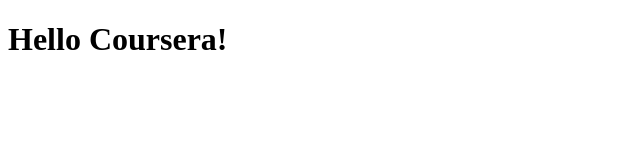
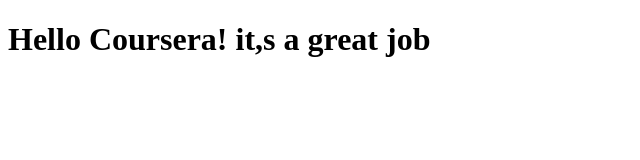
Before and after one commit to dieguetepaz11/coursera-test, a plain HTML site: page site/index.html in a window 1280 px wide. Shown: the whole page, without its empty margins (0-640 px from the left). Drawn offline with Linux system fonts and the light colour scheme.

Commit message:
Small addition to page content.

```diff
--- a/site/index.html
+++ b/site/index.html
@@ -4,6 +4,6 @@
 	<title>Hello Coursera</title>
 </head>
 <body>
-<h1>Hello Coursera!</h1>
+<h1>Hello Coursera! it,s a great job</h1>
 </body>
 </html>
```
